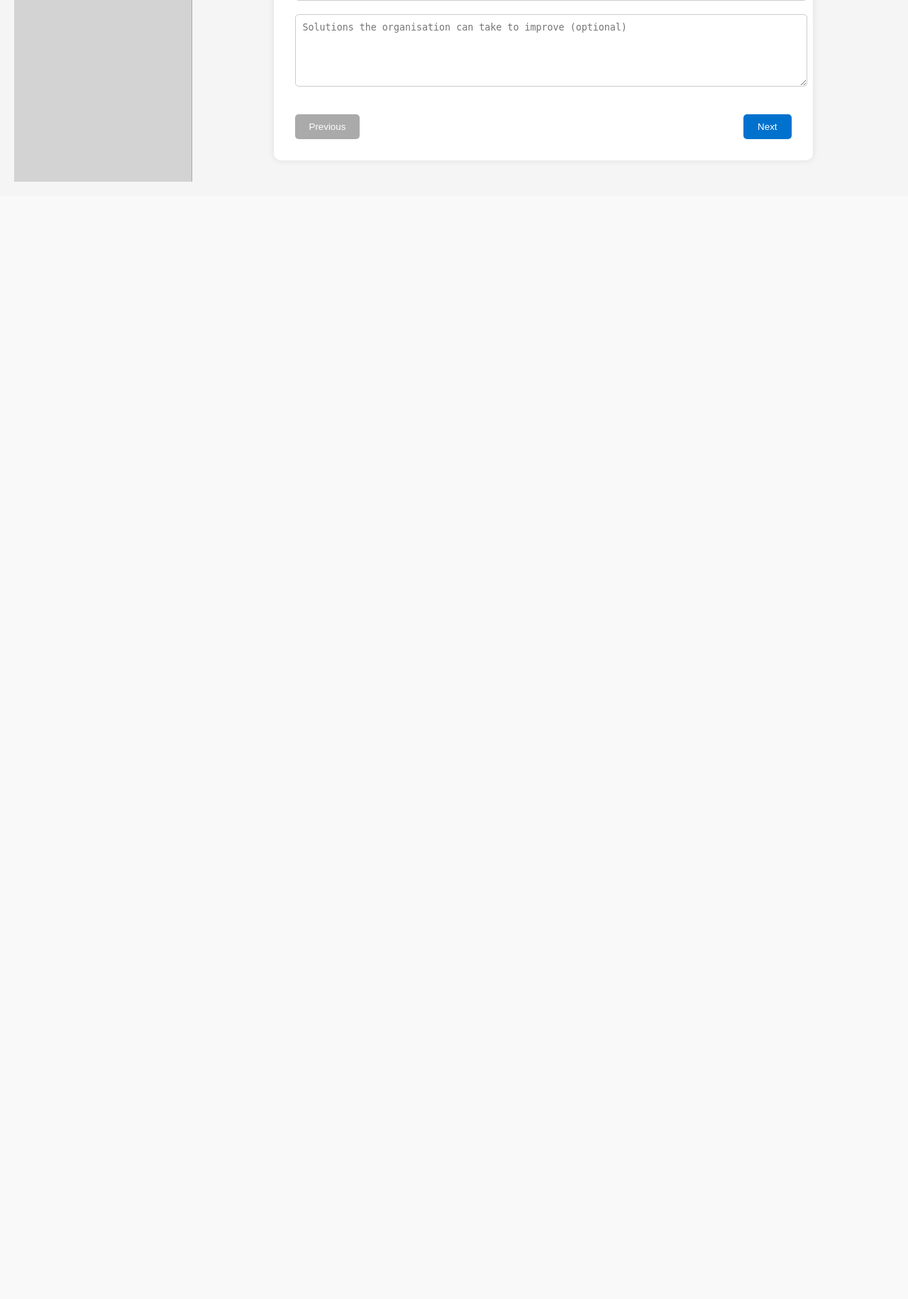
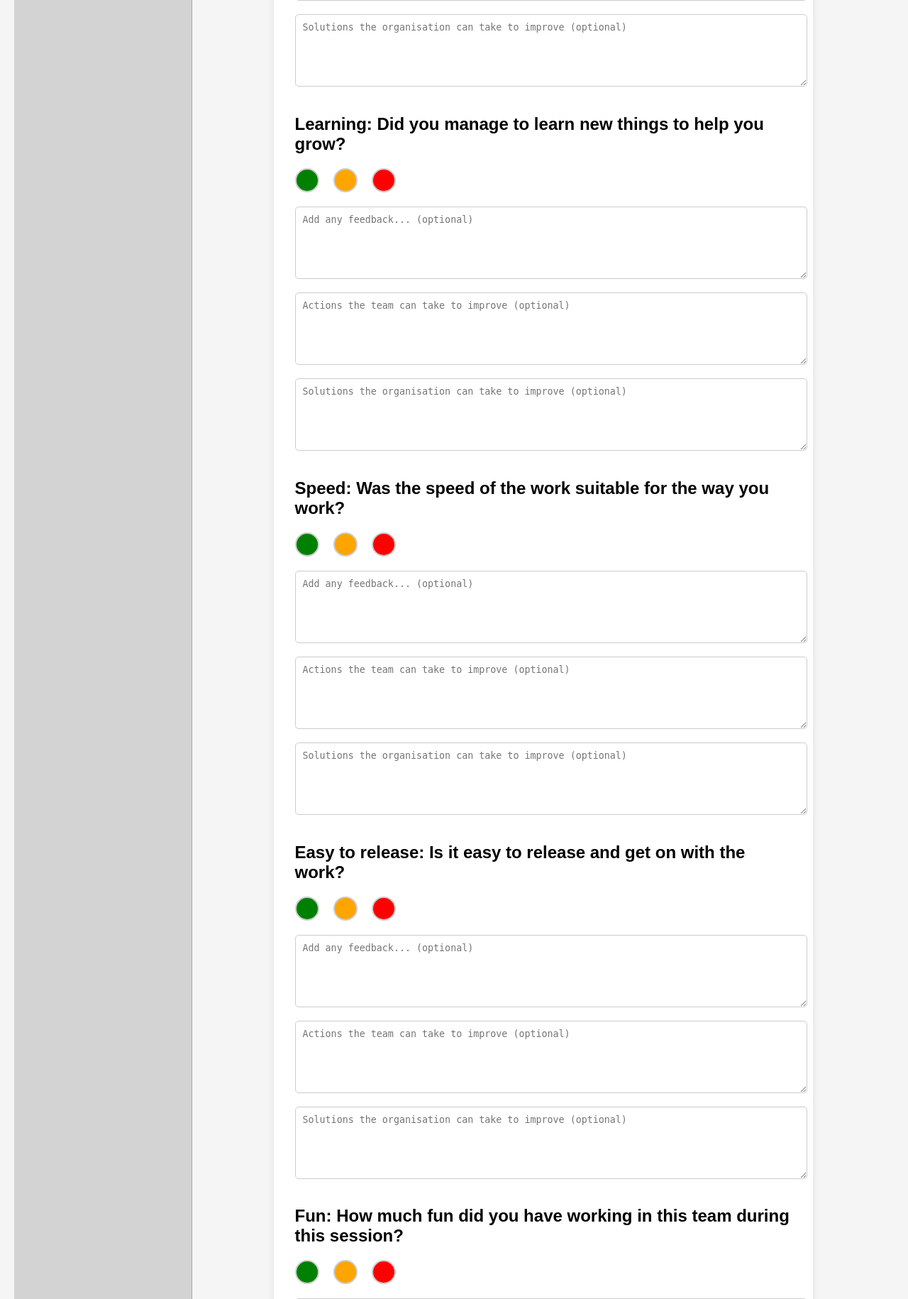
Before and after one commit to armanakond/Software-Development-Group-Project, a Django app: page /voting/ in a window 1280 px wide. Shown: the part 566-2396 px from the top of the page at 71% size. Before the commit the page ends 822 px from the top, so only its background shows below. Run offline with Django 5.2, Linux system fonts and the light colour scheme.

Commit message:
Changed questionaire into a single page format in- stead of multiple

```diff
--- a/skyhealth_app/voting/templates/voting/voting.html
+++ b/skyhealth_app/voting/templates/voting/voting.html
@@ -186,193 +186,99 @@
 <!-- Voting colour container  here -->
 <div class="container">
     <form id="healthForm">
-                    <!-- Step Template -->
-                    <div class="step active">
-                        <!-- Question -->
+        <!-- Question 1 -->
         <h2>Delivering Value: Are we consistently delivering value with our customers?</h2>
         <div class="vote-options">
-                            <!-- Green vote -->
-                            <label><input type="radio" name="q1_vote">
-                                <div class="circle green"></div>
-                            </label>
-                            <!-- Amber vote -->
-                            <label><input type="radio" name="q1_vote">
-                                <div class="circle amber"></div>
-                            </label>
-                            <!-- Red vote -->
-                            <label><input type="radio" name="q1_vote">
-                                <div class="circle red"></div>
-                            </label>
+            <label><input type="radio" name="q1_vote"><div class="circle green"></div></label>
+            <label><input type="radio" name="q1_vote"><div class="circle amber"></div></label>
+            <label><input type="radio" name="q1_vote"><div class="circle red"></div></label>
         </div>
-                        <!-- Feedback fields -->
         <textarea placeholder="Add any feedback... (optional)"></textarea>
         <textarea placeholder="Actions the team can take to improve (optional)"></textarea>
         <textarea placeholder="Solutions the organisation can take to improve (optional)"></textarea>
-                    </div>
 
-                    <div class="step">
-                        <!-- Question -->
+        <!-- Question 2 -->
         <h2>Learning: Did you manage to learn new things to help you grow?</h2>
         <div class="vote-options">
-                            <!-- Green vote -->
-                            <label><input type="radio" name="q2_vote">
-                                <div class="circle green"></div>
-                            </label>
-                            <!-- Amber vote -->
-                            <label><input type="radio" name="q2_vote">
-                                <div class="circle amber"></div>
-                            </label>
-                            <!-- Red vote -->
-                            <label><input type="radio" name="q2_vote">
-                                <div class="circle red"></div>
-                            </label>
+            <label><input type="radio" name="q2_vote"><div class="circle green"></div></label>
+            <label><input type="radio" name="q2_vote"><div class="circle amber"></div></label>
+            <label><input type="radio" name="q2_vote"><div class="circle red"></div></label>
         </div>
-                        <!-- Feedback fields -->
         <textarea placeholder="Add any feedback... (optional)"></textarea>
         <textarea placeholder="Actions the team can take to improve (optional)"></textarea>
         <textarea placeholder="Solutions the organisation can take to improve (optional)"></textarea>
-                    </div>
 
-                    <div class="step">
-                        <!-- Question -->
+        <!-- Repeat same structure for remaining 4 questions -->
+
         <h2>Speed: Was the speed of the work suitable for the way you work?</h2>
         <div class="vote-options">
-                            <!-- Green vote -->
-                            <label><input type="radio" name="q3_vote">
-                                <div class="circle green"></div>
-                            </label>
-                            <!-- Amber vote -->
-                            <label><input type="radio" name="q3_vote">
-                                <div class="circle amber"></div>
-                            </label>
-                            <!-- Red vote -->
-                            <label><input type="radio" name="q3_vote">
-                                <div class="circle red"></div>
-                            </label>
+            <label><input type="radio" name="q3_vote"><div class="circle green"></div></label>
+            <label><input type="radio" name="q3_vote"><div class="circle amber"></div></label>
+            <label><input type="radio" name="q3_vote"><div class="circle red"></div></label>
         </div>
-                        <!-- Feedback fields -->
         <textarea placeholder="Add any feedback... (optional)"></textarea>
         <textarea placeholder="Actions the team can take to improve (optional)"></textarea>
         <textarea placeholder="Solutions the organisation can take to improve (optional)"></textarea>
-                    </div>
 
-                    <div class="step">
-                        <!-- Question -->
         <h2>Easy to release: Is it easy to release and get on with the work?</h2>
         <div class="vote-options">
-                            <!-- Green vote -->
-                            <label><input type="radio" name="q4_vote">
-                                <div class="circle green"></div>
-                            </label>
-                            <!-- Amber vote -->
-                            <label><input type="radio" name="q4_vote">
-                                <div class="circle amber"></div>
-                            </label>
-                            <!-- Red vote -->
-                            <label><input type="radio" name="q4_vote">
-                                <div class="circle red"></div>
-                            </label>
+            <label><input type="radio" name="q4_vote"><div class="circle green"></div></label>
+            <label><input type="radio" name="q4_vote"><div class="circle amber"></div></label>
+            <label><input type="radio" name="q4_vote"><div class="circle red"></div></label>
         </div>
-                        <!-- Feedback fields -->
         <textarea placeholder="Add any feedback... (optional)"></textarea>
         <textarea placeholder="Actions the team can take to improve (optional)"></textarea>
         <textarea placeholder="Solutions the organisation can take to improve (optional)"></textarea>
-                    </div>
 
-                    <div class="step">
-                        <!-- Question -->
         <h2>Fun: How much fun did you have working in this team during this session?</h2>
         <div class="vote-options">
-                            <!-- Green vote -->
-                            <label><input type="radio" name="q5_vote">
-                                <div class="circle green"></div>
-                            </label>
-                            <!-- Amber vote -->
-                            <label><input type="radio" name="q5_vote">
-                                <div class="circle amber"></div>
-                            </label>
-                            <!-- Red vote -->
-                            <label><input type="radio" name="q5_vote">
-                                <div class="circle red"></div>
-                            </label>
+            <label><input type="radio" name="q5_vote"><div class="circle green"></div></label>
+            <label><input type="radio" name="q5_vote"><div class="circle amber"></div></label>
+            <label><input type="radio" name="q5_vote"><div class="circle red"></div></label>
         </div>
-                        <!-- Feedback field -->
         <textarea placeholder="Add any feedback... (optional)"></textarea>
         <textarea placeholder="Actions the team can take to improve (optional)"></textarea>
         <textarea placeholder="Solutions the organisation can take to improve (optional)"></textarea>
-                    </div>
 
-                    <div class="step">
-                        <!-- Question -->
         <h2>Equipment: Have the equipment provided been satisfactory for you?</h2>
         <div class="vote-options">
-                            <!-- Green vote -->
-                            <label><input type="radio" name="q6_vote">
-                                <div class="circle green"></div>
-                            </label>
-                            <!-- Amber vote -->
-                            <label><input type="radio" name="q6_vote">
-                                <div class="circle amber"></div>
-                            </label>
-                            <!-- Red vote -->
-                            <label><input type="radio" name="q6_vote">
-                                <div class="circle red"></div>
-                            </label>
+            <label><input type="radio" name="q6_vote"><div class="circle green"></div></label>
+            <label><input type="radio" name="q6_vote"><div class="circle amber"></div></label>
+            <label><input type="radio" name="q6_vote"><div class="circle red"></div></label>
         </div>
-                        <!-- Feedback field -->
         <textarea placeholder="Add any feedback... (optional)"></textarea>
         <textarea placeholder="Actions the team can take to improve (optional)"></textarea>
         <textarea placeholder="Solutions the organisation can take to improve (optional)"></textarea>
-                    </div>
-<!-- Navigation buttons -->
-                    <div class="nav-buttons">
-                        <button type="button" id="prevBtn" onclick="nextStep(-1)">Previous</button>
-                        <button type="button" id="nextBtn" onclick="nextStep(1)">Next</button>
+
+        <!-- Submit Button -->
+        <div style="text-align: center; margin-top: 30px;">
+            <button type="submit">Submit</button>
         </div>
     </form>
 </div>
-<!-- Script for managing step navigation and voting selection -->
+
+<!-- Replace the script section with this: -->
 <script>
-                let currentStep = 0;
-                const steps = document.querySelectorAll('.step');
-                const nextBtn = document.getElementById('nextBtn');
-                const prevBtn = document.getElementById('prevBtn');
-            // Shows the current step and adjusts button states
-
-                function showStep(n) {
-                    steps.forEach((step, index) => step.classList.toggle('active', index === n));
-                    prevBtn.disabled = n === 0;
-                    nextBtn.textContent = n === steps.length - 1 ? "Submit" : "Next";
-                }
-                // Moves to the next or previous step
-                function nextStep(n) {
-                    if (currentStep + n >= 0 && currentStep + n < steps.length) {
-                        currentStep += n;
-                        showStep(currentStep);
-                    } else if (currentStep + n >= steps.length) {
-                        alert("Form submitted! (No backend yet)");
-                        document.getElementById('healthForm').reset();
-                        currentStep = 0;
-                        showStep(currentStep);
-                    }
-                }
-// Initialize the first step
-                showStep(currentStep);
-
+    // Circle highlight logic
     document.querySelectorAll('.vote-options').forEach(group => {
         const radios = group.querySelectorAll('input[type="radio"]');
         const circles = group.querySelectorAll('.circle');
 
         radios.forEach((radio, idx) => {
             radio.addEventListener('change', () => {
-
                 circles.forEach(c => c.classList.remove('selected'));
-
                 circles[idx].classList.add('selected');
             });
         });
     });
 
+    // Handle form submission
+    document.getElementById('healthForm').addEventListener('submit', function (e) {
+        e.preventDefault();
+        alert("Form submitted! (No backend yet)");
+        this.reset();
+        document.querySelectorAll('.circle').forEach(c => c.classList.remove('selected'));
+    });
 </script>
 
 </body>
```
Lines whose indentation alone changed are shown as unchanged.
